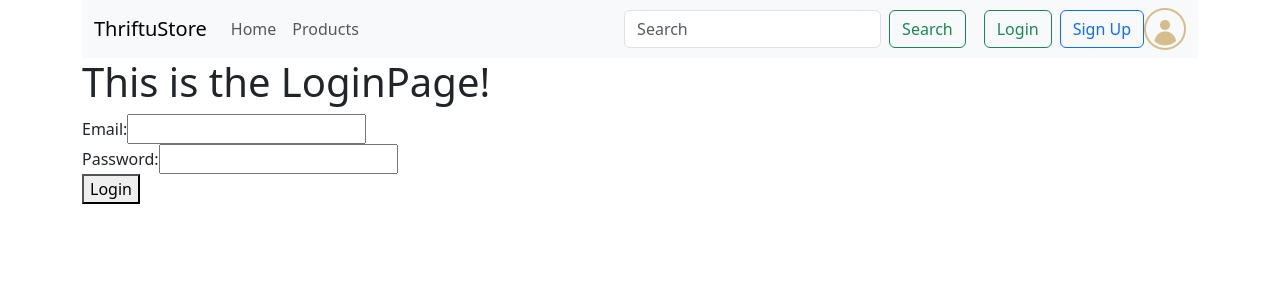
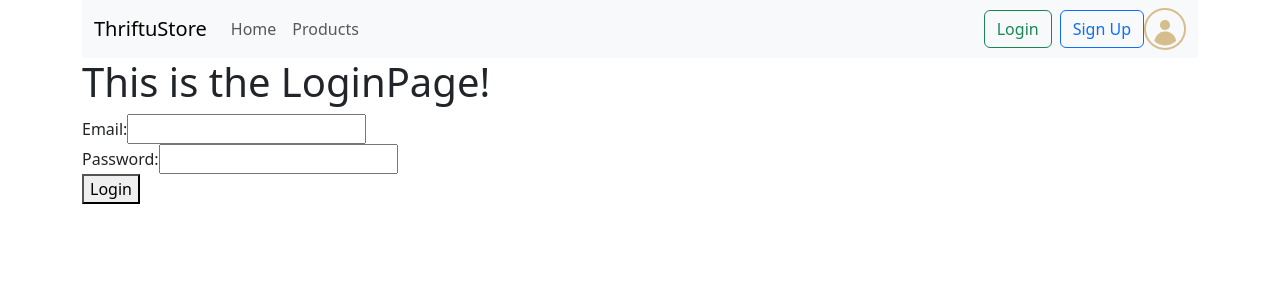
Before and after one commit to aracheldog/front, a React (Create React App) app: page /login in a window 1280 px wide. Shown: the top 300 px of the page. Built offline with nearby package versions, Linux system fonts and the light colour scheme.

Commit message:
fix nav bar

```diff
--- a/src/components/Nav/index.js
+++ b/src/components/Nav/index.js
@@ -20,10 +20,7 @@
                         <Link to="/" className="nav-link">Home</Link>
                         <Link to="/product" className="nav-link">Products</Link>
                     </Nav>
-                    <Form className="d-flex">
-                        <Form.Control type="search" placeholder="Search" className="me-2" aria-label="Search" />
-                        <Button variant="outline-success">Search</Button>
-                    </Form>
+
                     <span style={{ marginRight: '10px' }}></span>
 
                     <div className="ms-2">
--- a/src/pages/Product/index.js
+++ b/src/pages/Product/index.js
@@ -138,6 +138,8 @@
                     ))}
                 </div>
             )}
+            {}
+            {!isSearchActive && (
                 <div className="d-flex justify-content-center">
                     <Pagination>
                         <Pagination.Prev onClick={handlePreviousClick} disabled={currentPage === 1} />
@@ -145,6 +147,7 @@
                         <Pagination.Next onClick={handleNextClick} disabled={currentPage === totalPages} />
                     </Pagination>
                 </div>
+            )}
         </div>
     );
 };
```
Lines whose indentation alone changed are shown as unchanged.
